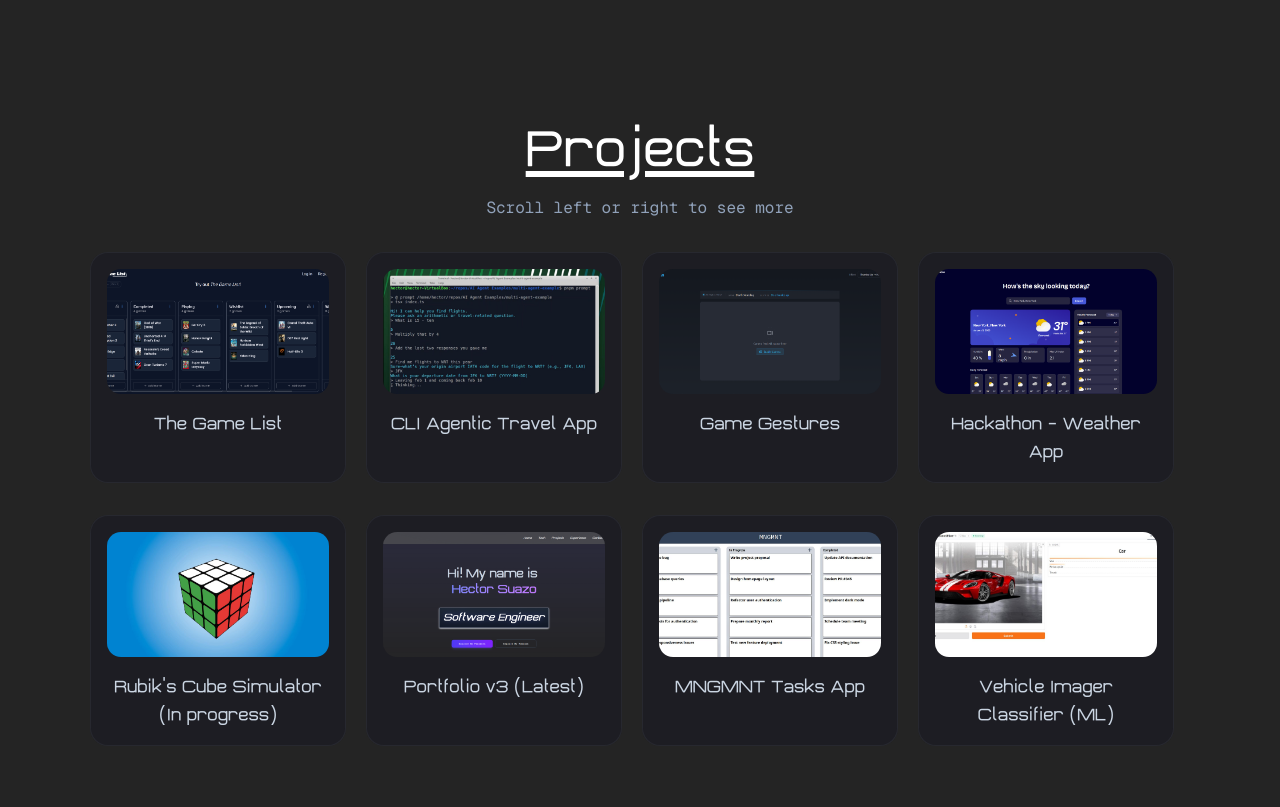
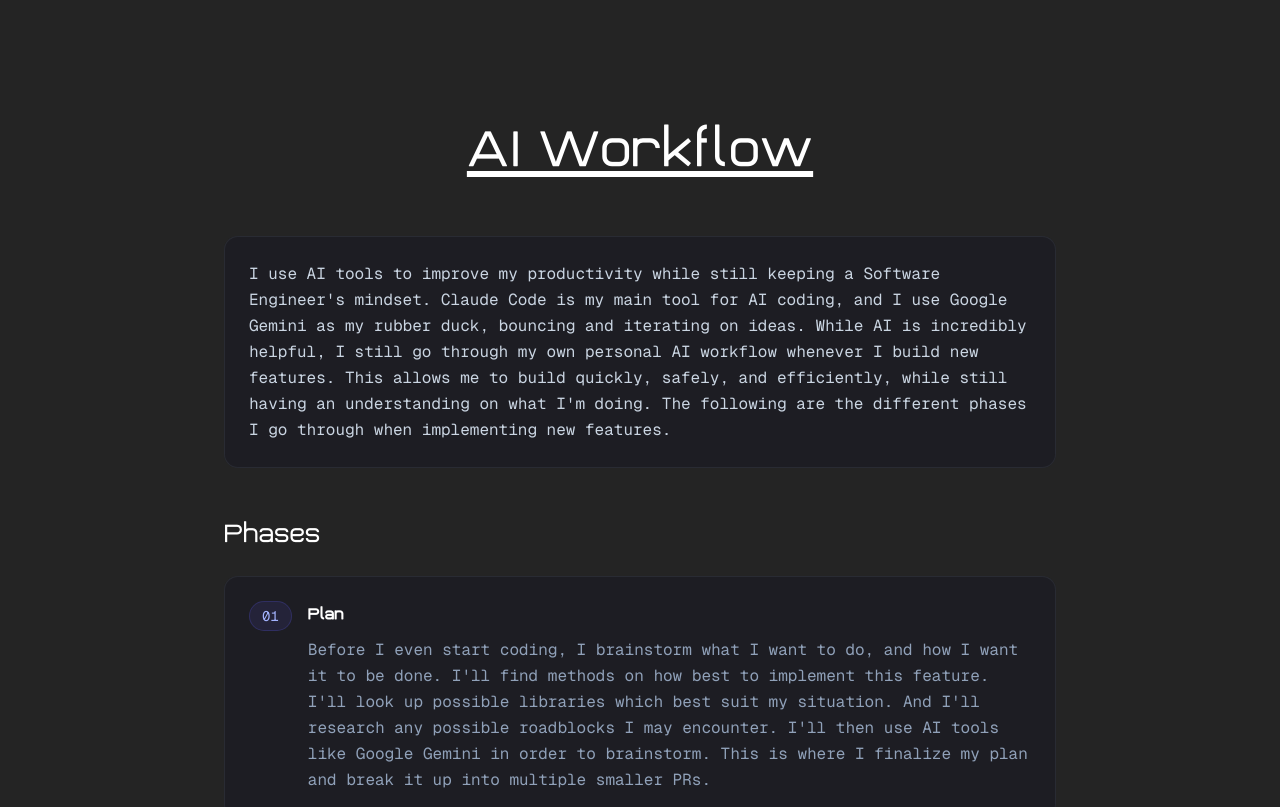
Before and after one commit to suzuhe481/portfolio-v3, a Next.js app: page / in a window 1280 px wide. Shown: the part 1500-2307 px from the top of the page. Built offline with nearby package versions, Linux system fonts and the light colour scheme.

Commit message:
feat: add AiWorkflow component into main page

```diff
--- a/src/app/page.tsx
+++ b/src/app/page.tsx
@@ -3,6 +3,7 @@
 import { Navbar } from "@/components/_main/Navbar/Navbar";
 import { Hero } from "@/components/_main/Hero/Hero";
 import { TechStack } from "@/components/_main/TechStack/TechStack";
+import { AiWorkflow } from "@/components/_main/AiWorkflow/AiWorkflow";
 import { Projects } from "@/components/_main/Projects/Projects";
 import { Experience } from "@/components/_main/Experience/Experience";
 import { Contact } from "@/components/_main/Contact/Contact";
@@ -14,6 +15,7 @@ export default function Home() {
       <Navbar />
       <Hero />
       <TechStack />
+      <AiWorkflow />
       <Projects />
       <Experience />
       <Contact />
```
